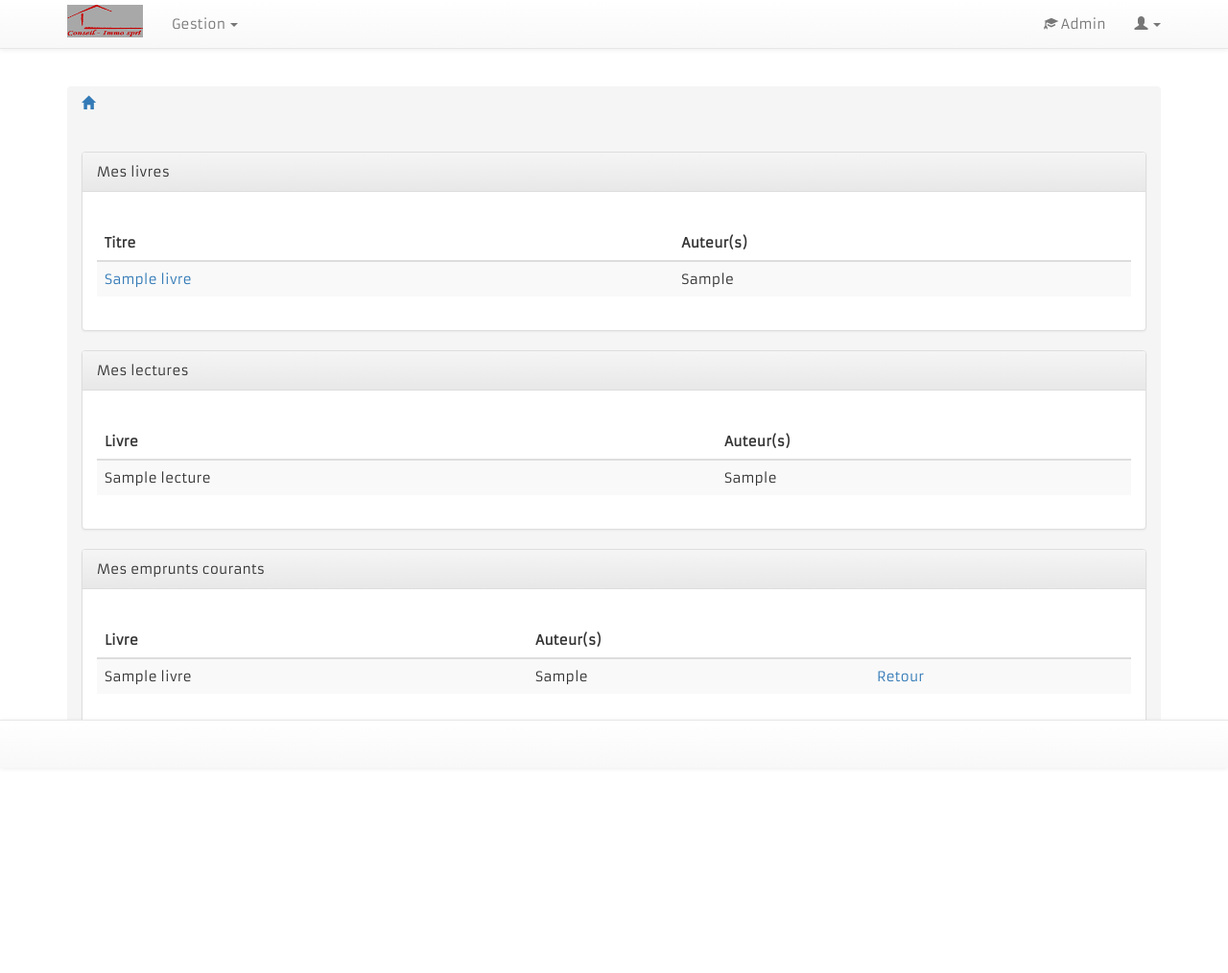
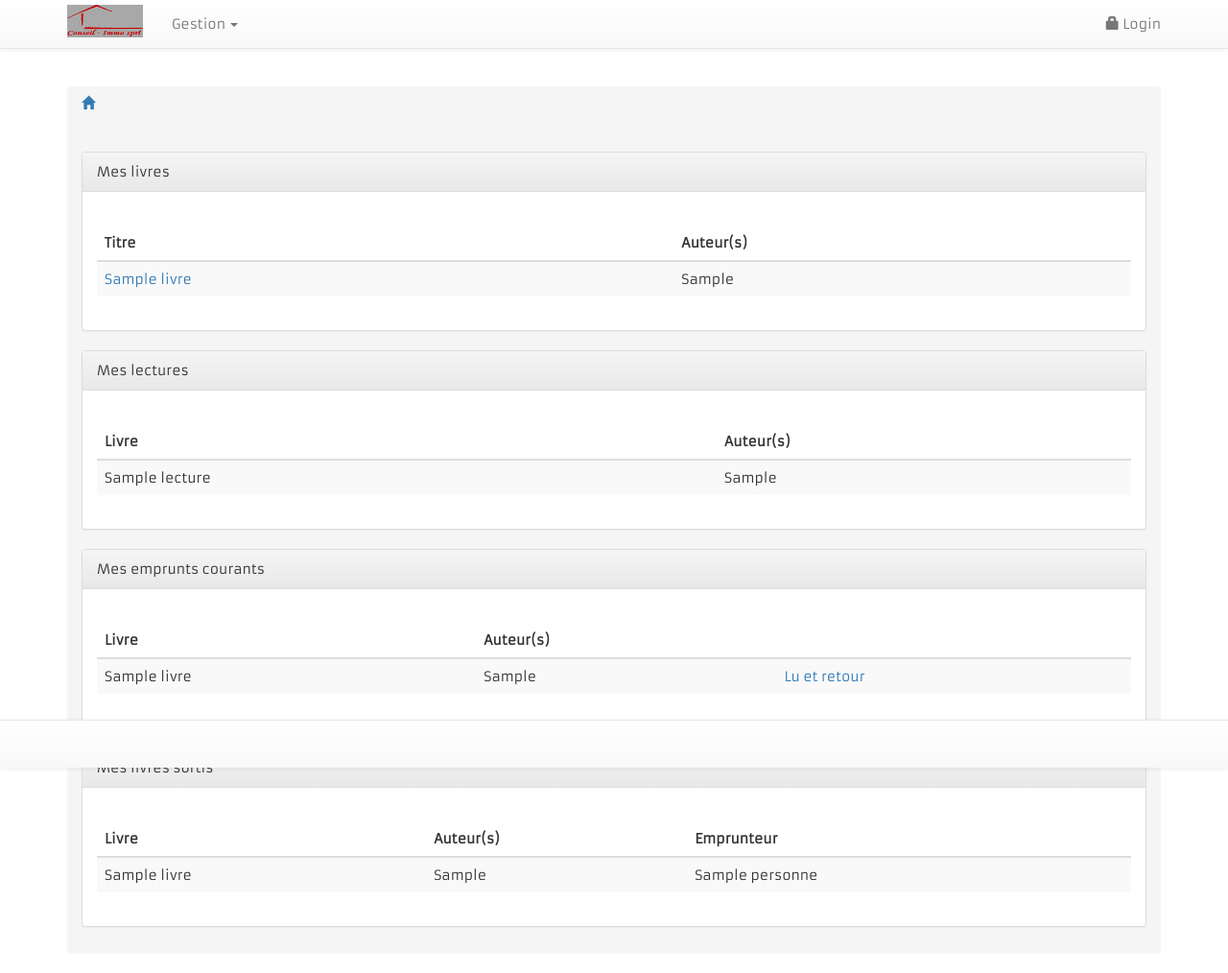
Before and after one commit to verpoorten/bibliotheque, a Django app: template main/templates/home.html in a window 1280 px wide. Shown: the whole page at 96% size. Before the commit the page ends 751 px from the top, so only its background shows below. Run offline with Django 3.2, Linux system fonts and the light colour scheme; the template is opened without the code that fills it: most values are stand-ins (such as "Sample title", 1, 10 or a date in 2020); some libraries are stand-ins or nearby versions.

Commit message:
Ajout des locations sur la page home

```diff
--- a/main/templates/home.html
+++ b/main/templates/home.html
@@ -40,11 +40,9 @@
             <tr>
                 <td>{{ lecture}}  </td>
                 <td>{{ lecture.auteurs_livres_str}}</td>
-
             </tr>
         {% endfor%}
         </table>
-
       </div>
     </div>
     <div class="panel panel-default">
@@ -57,13 +55,32 @@
                   <th>Auteur(s)</th>
                   <th></th>
               </thead>
-
               {% for e in emprunts %}
                   <tr>
                       <td>{{ e.proprietaire.livre}}  </td>
                       <td>{{ e.proprietaire.livre.auteurs_livres_str}}</td>
-                  <td><a href="{% url 'proprietaire-retour-livre' e.id %}" title="Retour du livre">Retour</a></td>
+                      <td><a href="{% url 'proprietaire-retour-lu-livre' e.id %}" title="Retour du livre">Lu et retour</a></td>
+                  </tr>
+              {% endfor%}
+          </table>
 
+        </div>
+      </div>
+      <div class="panel panel-default">
+        <div class="panel-heading">Mes livres sortis</div>
+        <div class="panel-body">
+          <br>
+            <table class="table table-striped table-hover">
+                <thead>
+                    <th>Livre</th>
+                    <th>Auteur(s)</th>
+                    <th>Emprunteur</th>
+                </thead>
+                {% for e in en_locations %}
+                    <tr>
+                        <td>{{ e.proprietaire.livre}}  </td>
+                        <td>{{ e.proprietaire.livre.auteurs_livres_str}}</td>
+                        <td>{{ e.personne}}</td>
                     </tr>
                 {% endfor%}
             </table>
--- a/main/templates/layout.html
+++ b/main/templates/layout.html
@@ -49,10 +49,21 @@
 
             </ul>
             <ul class="nav navbar-nav navbar-right">
-                <li><a href="/admin" target="_blank"><span class="glyphicon glyphicon-education" aria-hidden="true"></span> Admin</a></li>
-                <li class="dropdown">
-                  <a href="#" class="dropdown-toggle" data-toggle="dropdown" role="button" aria-haspopup="true" aria-expanded="false"><span class="glyphicon glyphicon-user" aria-hidden="true"></span> {{ request.user.first_name }} <span class="caret"></span></a>
-                </li>
+              {% if request.user.is_authenticated %}
+                              {% if request.user.is_staff %}
+                                <li><a href="{% url 'admin:index' %}" target="_blank" id="lnk_admin">Administration</a></li>
+                              {% endif %}
+                              <li class="dropdown">
+                                <a href="#" class="dropdown-toggle" data-toggle="dropdown" role="button" aria-haspopup="true" aria-expanded="false" id="bt_user"><span class="glyphicon glyphicon-user" aria-hidden="true"></span> {{ request.user.first_name }} <span class="caret"></span></a>
+                                <ul class="dropdown-menu">
+                                  <li><a href="{% url 'logout' %}" id="lnk_logout"><span class="glyphicon glyphicon-off" aria-hidden="true"></span> Logout</a></li>
+
+                                </ul>
+                              </li>
+                            {% else %}
+                              <li><a href="{% url 'login' %}" id="lnk_login"><span class="glyphicon glyphicon-lock" aria-hidden="true"></span> Login</a></li>
+                            {% endif %}
+
             </ul>
 
           </div>
--- a/main/urls.py
+++ b/main/urls.py
@@ -11,6 +11,7 @@
     # login / logout urls
     url(r'^login/$', login, name='login'),
     url(r'^logout/$', logout, name='logout'),
+
     url(r'^auteurs/$', views.auteur_list, name='auteur_list'),
 
     url(r'^auteur/create/$', views.auteur_create, name='auteur-create'),
@@ -33,6 +34,8 @@
     url(r'^livre/delete/proprietaire/([0-9]+)/$', views.delete_proprietaire, name='proprietaire-remove-from-livre'),
     url(r'^livre/emprunt/([0-9]+)/$', views.proprietaire_emprunt_livre, name='proprietaire-emprunt-livre'),
     url(r'^livre/retour/([0-9]+)/$', views.proprietaire_retour_livre, name='proprietaire-retour-livre'),
+    url(r'^livre/retour/lu/([0-9]+)/$', views.proprietaire_retour_lu_livre, name='proprietaire-retour-lu-livre'),
+
     url(r'^/livre/([0-9]+)/update/$', views.livre_form),
 
 
```
Also changed, not shown: main/models.py (+14 -3 lines), main/views.py (+30 -2 lines). Lines whose indentation alone changed are shown as unchanged.
